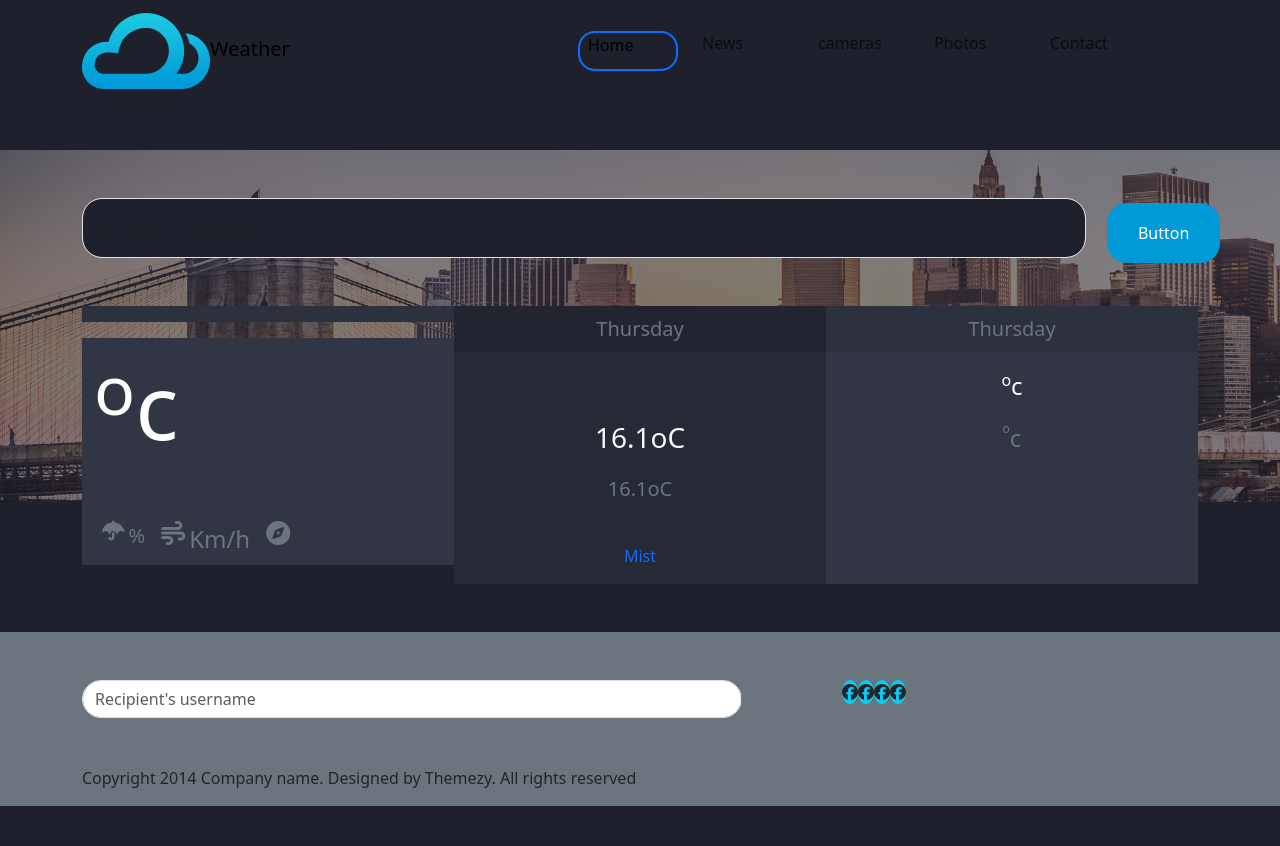
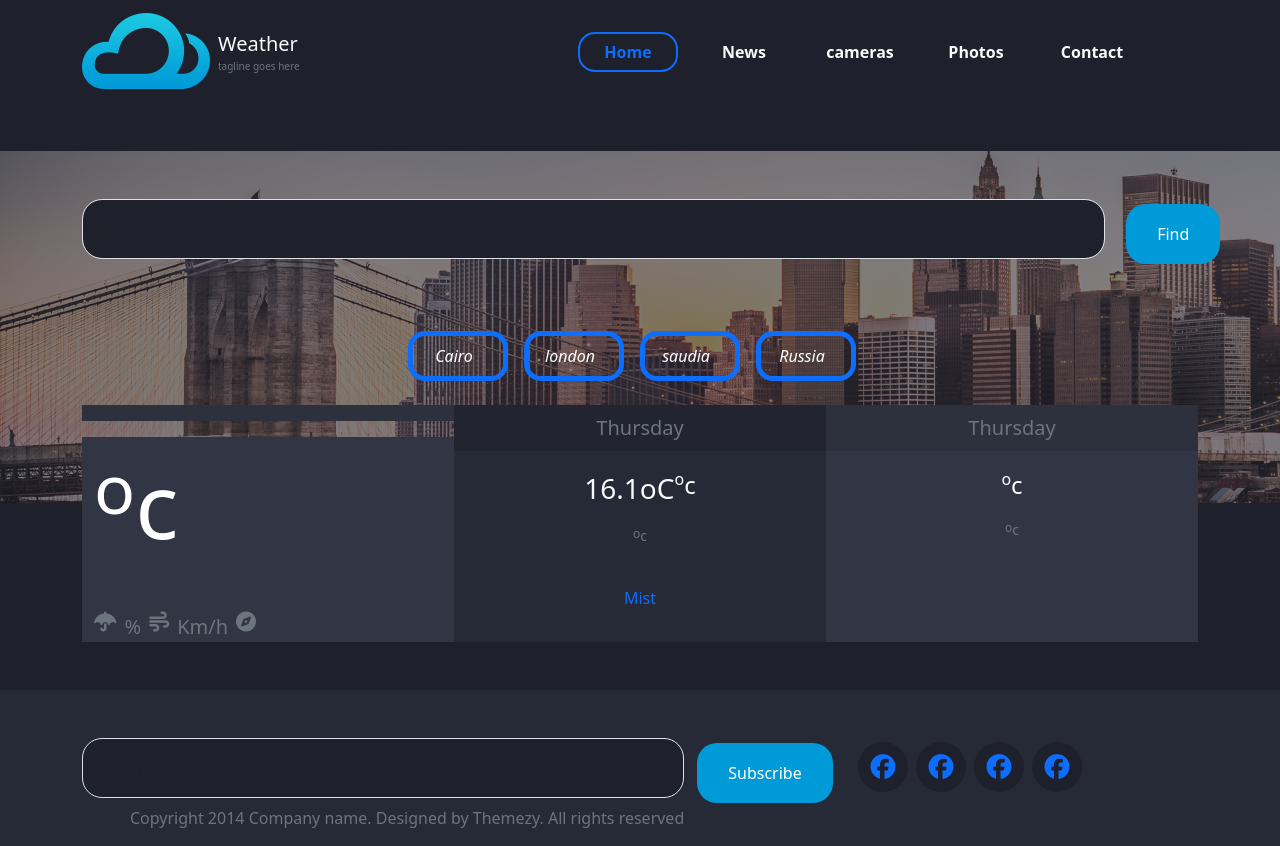
Before and after one commit to AbdulRahmanSalah881/Weather, a plain HTML site: page index.html in a window 1280 px wide. Before the commit the page ends 806 px from the top, so only its background shows below. Drawn offline with Linux system fonts and the light colour scheme; no server answers.

Commit message:
Update index.html

```diff
--- a/index.html
+++ b/index.html
@@ -14,7 +14,14 @@
     <!-- Navbar -->
     <nav class="backgroundnav navbar navbar-expand-lg text-light mb-5 ">
         <div class="container">
-            <a class="navbar-brand" href="#"> <img src="./image/logo@2x.png" alt="">Weather</a>
+            <a class="navbar-brand text-light d-flex  " href="#">
+                <div><img class="pe-2" src="./image/logo@2x.png" alt=""></div>
+                <div class="pt-3">
+                    Weather
+                    <p class="ali text-secondary">tagline goes here</p>
+
+                </div>
+            </a>
             <button class="navbar-toggler" type="button" data-bs-toggle="collapse"
                 data-bs-target="#navbarSupportedContent" aria-controls="navbarSupportedContent" aria-expanded="false"
                 aria-label="Toggle navigation">
@@ -24,19 +31,24 @@
                 <div>
                     <ul class="navbar-nav me-5 mb-2 mb-lg-0">
                         <li class="nav-item ms-2 me-2">
-                            <a class="nav-link active" aria-current="page" href="#">Home</a>
+                            <a class="nav-link active text-primary d-flex justify-content-center align-items-center fw-bold"
+                                aria-current="page" href="#">Home</a>
                         </li>
                         <li class="nav-item ms-2 me-2">
-                            <a class="nav-link" href="#">News</a>
+                            <a class="nav-link text-light d-flex justify-content-center align-items-center fw-bold"
+                                href="#">News</a>
                         </li>
                         <li class="nav-item ms-2 me-2">
-                            <a class="nav-link " aria-current="page" href="#">cameras</a>
+                            <a class="nav-link  text-light d-flex justify-content-center align-items-center fw-bold"
+                                aria-current="page" href="#">cameras</a>
                         </li>
                         <li class="nav-item ms-2 me-2">
-                            <a class="nav-link" href="#">Photos</a>
+                            <a class="nav-link text-light d-flex justify-content-center align-items-center fw-bold"
+                                href="#">Photos</a>
                         </li>
                         <li class="nav-item ms-2 me-2">
-                            <a class="nav-link" href="#">Contact</a>
+                            <a class="nav-link text-light d-flex justify-content-center align-items-center fw-bold"
+                                href="#">Contact</a>
                         </li>
 
 
@@ -50,14 +62,28 @@
         <div class="container  pt-5 ">
             <div>
                 <div class="input-group mb-5">
-                    <input type="text" class="form-control backgroundinput" placeholder="Recipient's username"
+                    <input type="text" class="form-control backgroundinput " placeholder="Search"
                         aria-label="Recipient's username" aria-describedby="button-addon2 " id="SearchInput">
-                    <button class="btn btnclick" type="button" id="button-addon2">Button</button>
+                    <button class="btn btnclick" type="button" id="button-addon2">Find</button>
+                </div>
+            </div>
+            <div class="d-flex p-4 w-100 justify-content-center ">
+                <div class="pe-3">
+                    <div class="pe-2 exsample d-flex justify-content-center align-items-center" id="bt1">Cairo</div>
+                </div>
+                <div class="pe-3">
+                    <div class="pe-2 exsample d-flex justify-content-center align-items-center"  id="bt2">london</div>
+                </div>
+                <div class="pe-3">
+                    <div class="pe-2 exsample d-flex justify-content-center align-items-center"  id="bt3">saudia</div>
+                </div>
+                <div class="pe-3">
+                    <div class="pe-2 exsample d-flex justify-content-center align-items-center"  id="bt4">Russia</div>
                 </div>
             </div>
             <div>
                 <div class="row g-0">
-                    <div class="col-4">
+                    <div class="col-lg-4 col-md-4 col-sm-12">
                         <div class=" d-flex justify-content-between text-secondary firstbacklist">
                             <div>
                                 <p class="fs-5 ps-2" id="firstday"></p>
@@ -76,18 +102,19 @@
                                 </div>
                                 <img width="25%" id="firstdayicon" src="" alt="">
                                 <p id="firstdaytext" class="text-primary"></p>
-                                <div class="d-flex text-secondary fs-4 ">
-                                    <div class="d-flex p-2 fs-5"><i class="fa-solid fa-umbrella"></i>
+                                <div class="d-flex text-secondary fs-5 ">
+                                    <div class="d-flex pe-2 fs-5"><i class="fa-solid fa-umbrella"></i>
                                         <p>
-                                        <p id="windDirection3" class="ps-1"></p>
+                                        <p id="windDirection3" class="ps-2"></p>
                                         <span>%</span>
                                         </p>
                                     </div>
-                                    <div class="d-flex  p-2"><i class="fa-solid fa-wind"></i>
+                                    <div class="d-flex  pe-2"><i class="fa-solid fa-wind"></i>
                                         <p>
-                                        <p id="windDirection" class="ps-1"></p> <span>Km/h</span></p>
+                                        <p id="windDirection" class="ps-2"></p> <span>Km/h</span></p>
                                     </div>
-                                    <div class="d-flex  p-2"><i class="fa-solid fa-compass"></i>
+                                    <div class="d-flex  pe-2">
+                                        <i class="fa-solid fa-compass"></i>
                                         <p>
                                         <p class="ps-2" id="windDirection2"></p>
                                         </p>
@@ -98,14 +125,22 @@
                         </div>
 
                     </div>
-                    <div class="col-4  secondbacklistDoewn">
+                    <div class="col-lg-4 col-md-4 col-sm-12 secondbacklistDoewn">
                         <div class="secondbacklist text-center ">
                             <p id="thierdday" class="fs-5 p-2 text-secondary">Thursday</p>
 
                         </div>
                         <div class="text-center secondbacklistDoewn">
-                            <p id="Seconddayteamp" class="text-light fs-3 pt-5  ">16.1oC</p>
-                            <p id="Seconddayteamp2" class="text-secondary fs-5">16.1oC</p>
+                            <div class="d-flex justify-content-center">
+                                <p id="Seconddayteamp" class="text-light fs-3   ">16.1oC</p>
+                                <p class="degreee2 ">o</p>
+                                <p class="degree2">c</p>
+                            </div>
+                            <div class="d-flex justify-content-center">
+                                <p id="Seconddayteamp2" class="text-secondary fs-5"></p>
+                                <p class="degreee3 ">o</p>
+                                <p class="degree3">c</p>
+                            </div>
 
                             <img id="Seconddayicon" src="" alt="">
                             <p id="Seconddaytext" class="text-primary fs-6">Mist</p>
@@ -113,7 +148,7 @@
                         </div>
 
                     </div>
-                    <div class="col-4 firstbacklistDoewn">
+                    <div class="col-lg-4 col-md-4 col-sm-12 firstbacklistDoewn">
                         <div class="firstbacklist  text-center  fs-4 text-secondary">
                             <p id="Secondday" class="fs-5 p-2 text-secondary">Thursday</p>
 
@@ -125,9 +160,9 @@
                                 <p class="degree2">c</p>
                             </div>
                             <div class="d-flex justify-content-center  ">
-                                <p class="degree3" id="thierddayteamp2"> </p>
+                                <p class="text-secondary" id="thierddayteamp2"> </p>
                                 <p class="degreee3  text-secondary">o</p>
-                                <p class="degree2 text-secondary">c</p>
+                                <p class="degree3 text-secondary">c</p>
                             </div>
                             <img id="thierddayicon" src="" alt="">
                             <p id="thierddaytext" class="text-primary"></p>
@@ -140,31 +175,43 @@
 
         </div>
     </section>
-    <footer class="bg-secondary pt-5 mt-5">
+    <footer class="backfooter pt-5 mt-5">
         <div class="container">
             <div class="row">
                 <div class="col-8">
-                    <div class="input-group mb-5 ">
-                        <input type="text" class="form-control" placeholder="Recipient's username"
-                            aria-label="Recipient's username" aria-describedby="button-addon2">
-                        <button class="btn btn-outline-secondary" type="button" id="button-addon2">Button</button>
-
+                    <div class="input-group mb-2">
+                        <input type="text" class="form-control backgroundinput " placeholder="Search"
+                            aria-label="Recipient's username" aria-describedby="button-addon2 " id="SearchInpudt">
+                        <button class="btn btnclick" type="button" id="button-addon2">Subscribe</button>
                     </div>
-                    <div>
+                    <div class="text-secondary ps-5">
                         <p>Copyright 2014 Company name. Designed by Themezy. All rights reserved</p>
                     </div>
                 </div>
-                <div class="col-4">
-                    <div class="d-flex">
-                        <div class="rounded-circle bg-info"><i class="fa-brands fa-facebook"></i></div>
-                        <div class="rounded-circle bg-info"><i class="fa-brands fa-facebook"></i></div>
-                        <div class="rounded-circle bg-info"><i class="fa-brands fa-facebook"></i></div>
-                        <div class="rounded-circle bg-info"><i class="fa-brands fa-facebook"></i></div>
+                <div class="col-4 ps-4">
+                    <div class="d-flex ">
+                        <div class="p-1">
+                            <div class=" circle  d-flex justify-content-center align-items-center"><i
+                                    class=" fa-brands fa-facebook"></i></div>
+                        </div>
+                        <div class="p-1">
+                            <div class=" circle  d-flex justify-content-center align-items-center"><i
+                                    class=" fa-brands fa-facebook"></i></div>
+                        </div>
+                        <div class="p-1">
+                            <div class=" circle  d-flex justify-content-center align-items-center"><i
+                                    class=" fa-brands fa-facebook"></i></div>
+                        </div>
+                        <div class="p-1">
+                            <div class=" circle  d-flex justify-content-center align-items-center"><i
+                                    class=" fa-brands fa-facebook"></i></div>
+                        </div>
+                    </div>
 
 
-                    </div>
                 </div>
             </div>
+        </div>
         </div>
     </footer>
 
```
